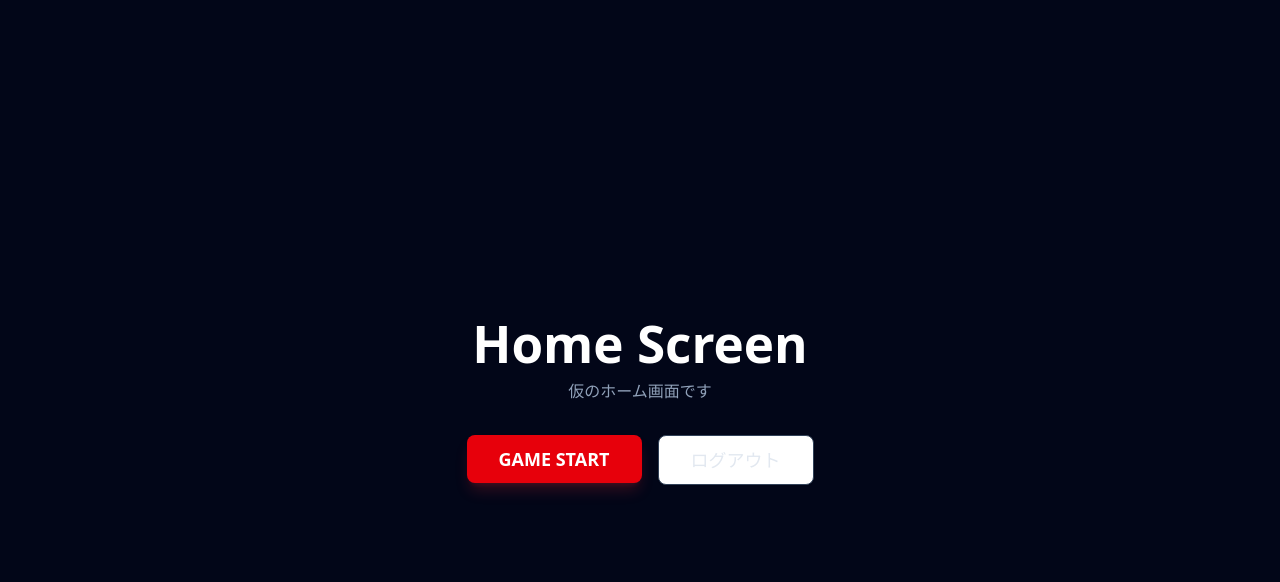
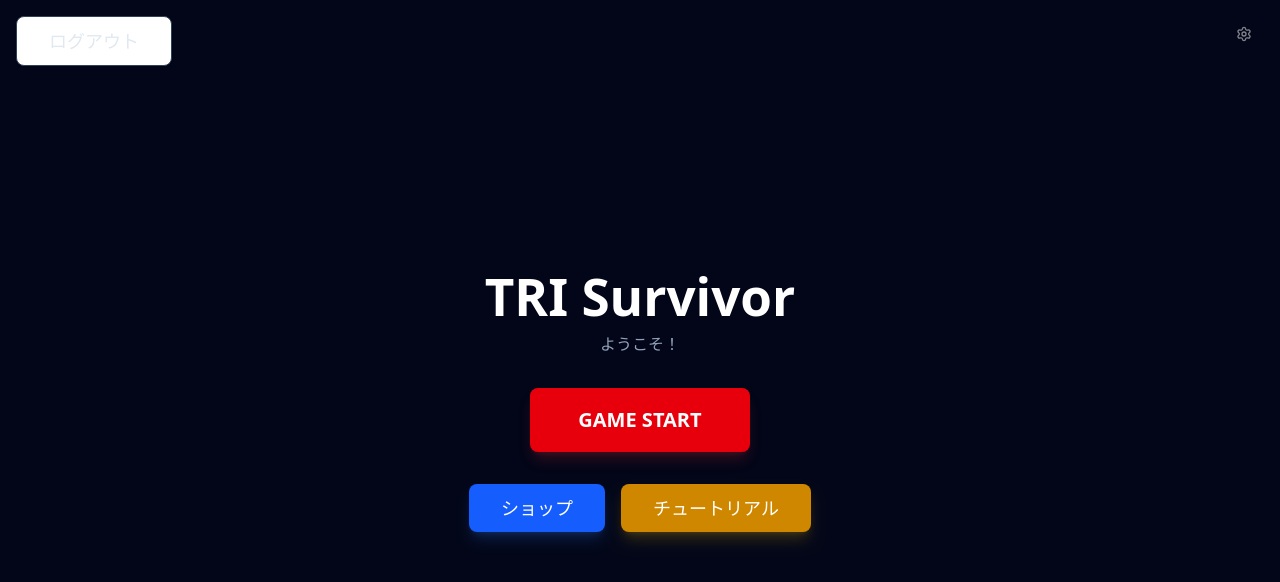
Before and after one commit to RiTa-23/TRI-Survivor, a React app in the folder frontend/: page /home in a window 1280 px wide. Shown: the top 582 px of the page. Built offline with nearby package versions, Linux system fonts and the light colour scheme; no server answers; the HTML template or start-up script is replaced by a standard one.

Commit message:
feat: ホーム画面の追加

```diff
--- a/frontend/src/features/home/HomeScreen.tsx
+++ b/frontend/src/features/home/HomeScreen.tsx
@@ -1,6 +1,7 @@
 import { Link, useNavigate } from "react-router-dom";
 import { Button } from "@/components/ui/button";
 import { useAuthStore } from "@/store/authStore";
+import { Settings } from "lucide-react";
 
 export default function HomeScreen() {
     const navigate = useNavigate();
@@ -18,16 +19,17 @@ export default function HomeScreen() {
 
     return (
         <div className="min-h-screen bg-slate-950 text-white flex flex-col items-center justify-center p-4">
-            <h1 className="text-4xl font-bold mb-2">Home Screen</h1>
+            <h1 className="text-4xl font-bold mb-2">TRI Survivor</h1>
             {user && <p className="text-slate-400 mb-6">ログイン中: {user.email}</p>}
 
-            <p className="text-slate-400 mb-8">仮のホーム画面です</p>
+            <p className="text-slate-400 mb-8">ようこそ！</p>
             <div className="flex flex-col sm:flex-row gap-4">
-                <Button asChild className="px-8 py-6 text-lg font-bold bg-red-600 text-white hover:bg-red-500 shadow-lg shadow-red-500/20">
+                <Button asChild className="px-12 py-8 text-xl font-bold bg-red-600 text-white hover:bg-red-500 shadow-lg shadow-red-500/20">
                     <Link to="/game">
                         GAME START
                     </Link>
                 </Button>
+                <div className="absolute top-4 left-4">
                     <Button
                         onClick={handleLogout}
                         variant="outline"
@@ -37,5 +39,25 @@ export default function HomeScreen() {
                     </Button>
                 </div>
             </div>
+            <div className="flex flex-col sm:flex-row gap-4 mt-8">
+                <Button asChild className="px-8 py-6 text-lg font-bold bg-blue-600 text-white hover:bg-blue-500 shadow-lg shadow-blue-500/20">
+                    <Link to="/shop">
+                        ショップ
+                    </Link>
+                </Button>
+                <div className="absolute top-4 right-4">
+                    <Button asChild className="p-2 text-white rounded bg-black bg-opacity-50 hover:bg-opacity-75">
+                        <Link to="/settings">
+                            <Settings className="w-8 h-8 opacity-50 hover:opacity-100" />
+                        </Link>
+                    </Button>
+                </div>
+                <Button asChild className="px-8 py-6 text-lg font-bold bg-yellow-600 text-white hover:bg-yellow-500 shadow-lg shadow-yellow-500/20">
+                    <Link to="/tutorial">
+                        チュートリアル
+                    </Link>
+                </Button>
+            </div>
+        </div>
     );
 }
```
Also changed, not shown: 1 other file (tests, documents, lock files or other folders). Lines whose indentation alone changed are shown as unchanged.
